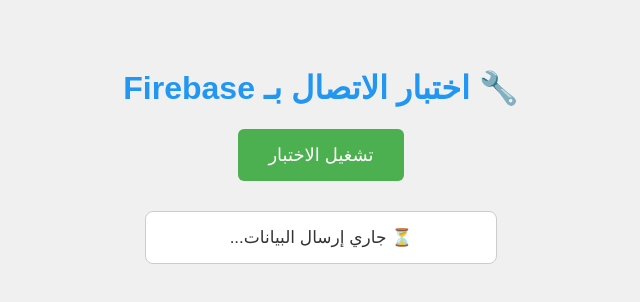
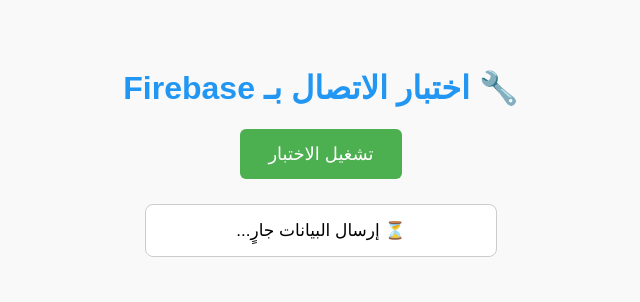
Before and after one commit to NC-13JA/love-finder, a plain HTML site: page test.html in a window 1280 px wide. Both pictures are taken after a click on the button "تشغيل الاختبار". Shown: the whole page, without its empty margins (319-959 px from the left). Drawn offline with Linux system fonts and the light colour scheme; no server answers.

Commit message:
Update test.html

```diff
--- a/test.html
+++ b/test.html
@@ -2,16 +2,15 @@
 <html lang="ar">
 <head>
   <meta charset="UTF-8">
-  <title>اختبار Firebase على الهاتف</title>
+  <title>اختبار Firebase (هاتف)</title>
   <meta name="viewport" content="width=device-width, initial-scale=1">
-  <!-- تحميل مكتبات Firebase باستخدام defer -->
-  <script defer src="https://www.gstatic.com/firebasejs/9.22.1/firebase-app.js"></script>
-  <script defer src="https://www.gstatic.com/firebasejs/9.22.1/firebase-database.js"></script>
+  <script src="https://www.gstatic.com/firebasejs/9.22.1/firebase-app.js" defer></script>
+  <script src="https://www.gstatic.com/firebasejs/9.22.1/firebase-database.js" defer></script>
   <style>
     body {
       font-family: 'Arial', sans-serif;
       direction: rtl;
-      background-color: #f0f0f0;
+      background-color: #f9f9f9;
       text-align: center;
       padding: 40px;
     }
@@ -19,7 +18,7 @@
       color: #2196f3;
     }
     button {
-      padding: 15px 30px;
+      padding: 14px 28px;
       font-size: 18px;
       background-color: #4caf50;
       color: white;
@@ -28,13 +27,12 @@
       cursor: pointer;
     }
     #status {
-      margin-top: 30px;
+      margin-top: 25px;
       font-size: 17px;
-      color: #333;
       background-color: #fff;
+      border: 1px solid #ccc;
       padding: 15px;
       border-radius: 8px;
-      border: 1px solid #ccc;
       max-width: 320px;
       margin-left: auto;
       margin-right: auto;
@@ -49,11 +47,14 @@
   <div id="status">📭 جاهز للاختبار</div>
 
   <script>
-    document.addEventListener("DOMContentLoaded", () => {
+    window.onload = function () {
       const status = document.getElementById("status");
-      const waitForFirebase = setInterval(() => {
-        if (window.firebase && window.firebase.initializeApp) {
-          clearInterval(waitForFirebase);
+
+      // تأكد من وجود firebase
+      if (!window.firebase || !firebase.initializeApp) {
+        status.innerText = "🚫 مكتبة Firebase غير جاهزة. تأكد من الاتصال بالإنترنت.";
+        return;
+      }
 
       try {
         const config = {
@@ -70,25 +71,24 @@
         const db = firebase.database();
 
         document.getElementById("testBtn").onclick = async () => {
-              status.innerText = "⏳ جاري إرسال البيانات...";
-              const data = {
+          status.innerText = "⏳ إرسال البيانات جارٍ...";
+
+          const testData = {
             name: "اختبار من الهاتف",
             time: new Date().toISOString()
           };
 
           try {
-                await db.ref("test").push(data);
-                status.innerText = "✅ تم الحفظ بنجاح:\n" + JSON.stringify(data, null, 2);
+            await db.ref("test").push(testData);
+            status.innerText = "✅ تم الحفظ:\n" + JSON.stringify(testData, null, 2);
           } catch (err) {
             status.innerText = "❌ فشل الإرسال:\n" + err.message;
           }
         };
-          } catch (err) {
-            status.innerText = "🚫 خطأ أثناء التهيئة:\n" + err.message;
+      } catch (e) {
+        status.innerText = "🚫 خطأ في تهيئة Firebase:\n" + e.message;
       }
-        }
-      }, 300);
-    });
+    };
   </script>
 
 </body>
```
Lines whose indentation alone changed are shown as unchanged.
